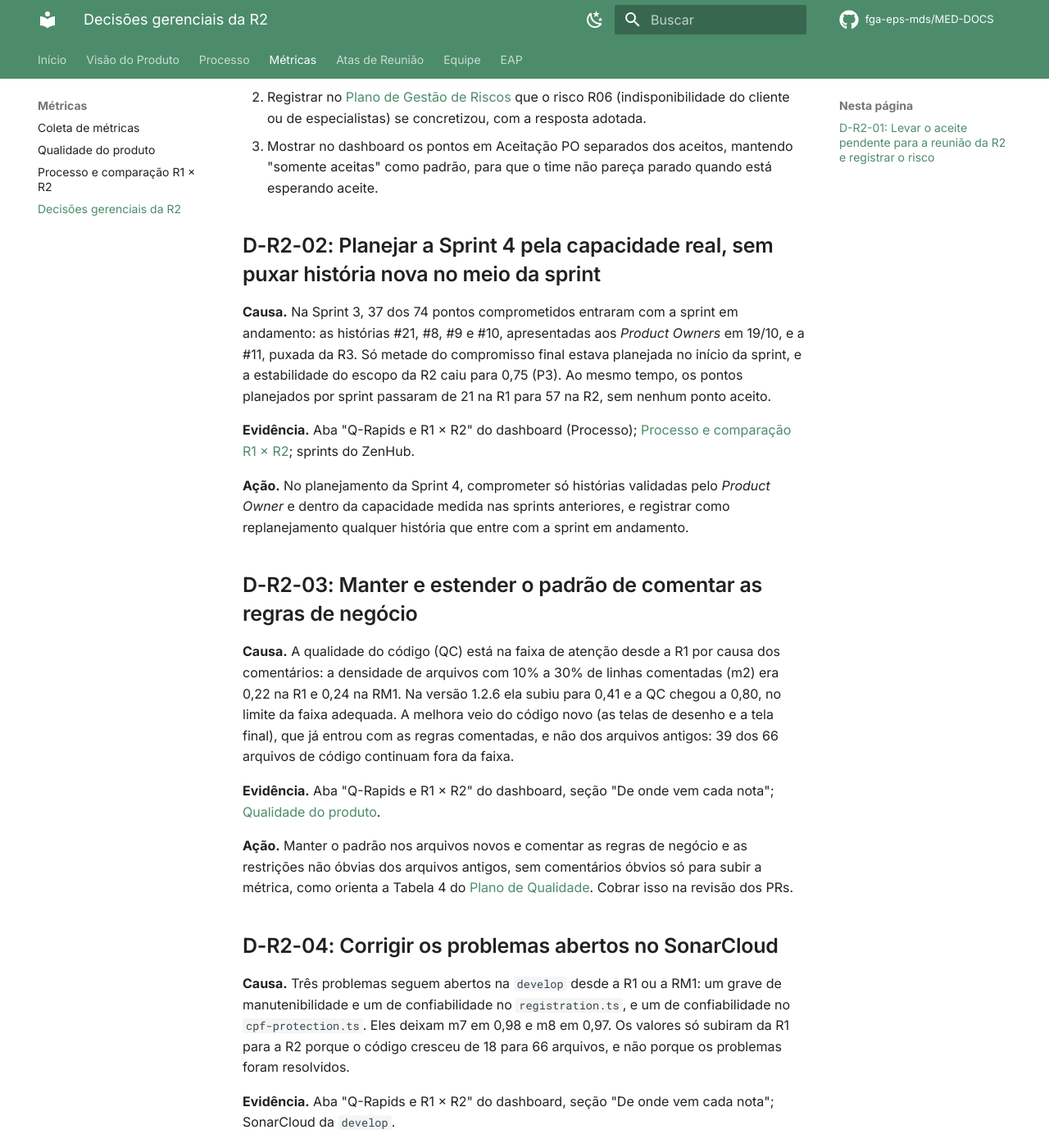
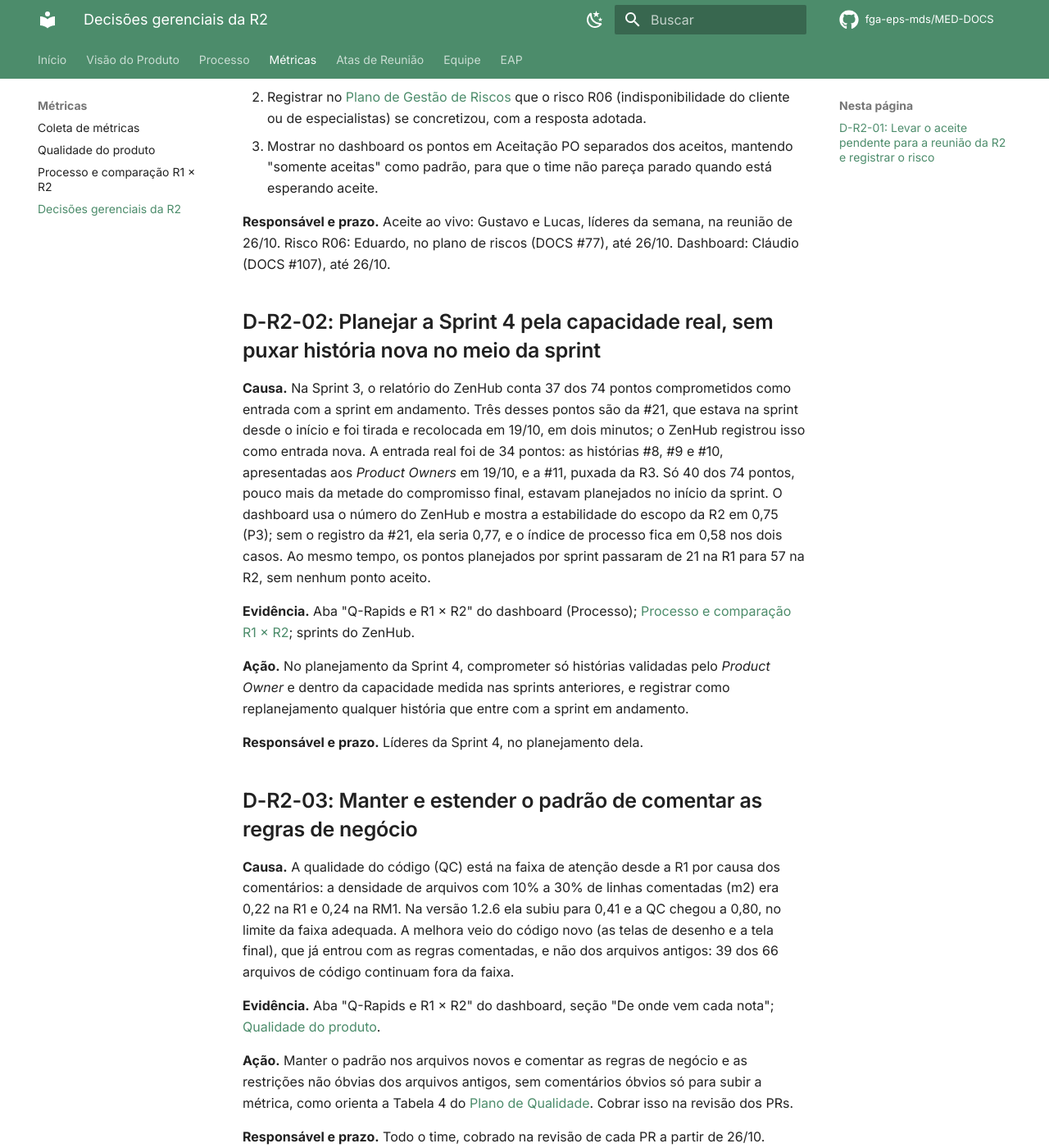
Before and after one commit to apollen27983/UNIEURO_MED-DOCS, an MkDocs documentation site: the page built from docs/metricas/decisoes-gerenciais-r2.md, in a window 1280 px wide and 1400 px high, scrolled down 1360 px. Shown: the whole window at 82% size. Built offline with MkDocs 1.6.1 and Material for MkDocs 9.7.7, drawn with Linux system fonts in a browser that asks for light colours; comment, search, counter and statistics services are not loaded; some of the changed text lies outside the part shown.

Commit message:
docs: ajusta as decisões conforme a revisão
Explica os pontos da #21 e inclui responsável e prazo.

```diff
--- a/docs/metricas/decisoes-gerenciais-r2.md
+++ b/docs/metricas/decisoes-gerenciais-r2.md
@@ -44,13 +44,22 @@ PO do ZenHub; encaminhamentos da Ata 10.
    "somente aceitas" como padrão, para que o time não pareça parado quando está
    esperando aceite.
 
+**Responsável e prazo.** Aceite ao vivo: Gustavo e Lucas, líderes da semana, na reunião
+de 26/10. Risco R06: Eduardo, no plano de riscos (DOCS #77), até 26/10. Dashboard:
+Cláudio (DOCS #107), até 26/10.
+
 ## D-R2-02: Planejar a Sprint 4 pela capacidade real, sem puxar história nova no meio da sprint
 
-**Causa.** Na Sprint 3, 37 dos 74 pontos comprometidos entraram com a sprint em
-andamento: as histórias #21, #8, #9 e #10, apresentadas aos *Product Owners* em 19/10,
-e a #11, puxada da R3. Só metade do compromisso final estava planejada no início da
-sprint, e a estabilidade do escopo da R2 caiu para 0,75 (P3). Ao mesmo tempo, os pontos
-planejados por sprint passaram de 21 na R1 para 57 na R2, sem nenhum ponto aceito.
+**Causa.** Na Sprint 3, o relatório do ZenHub conta 37 dos 74 pontos comprometidos como
+entrada com a sprint em andamento. Três desses pontos são da #21, que estava na sprint
+desde o início e foi tirada e recolocada em 19/10, em dois minutos; o ZenHub registrou
+isso como entrada nova. A entrada real foi de 34 pontos: as histórias #8, #9 e #10,
+apresentadas aos *Product Owners* em 19/10, e a #11, puxada da R3. Só 40 dos 74 pontos,
+pouco mais da metade do compromisso final, estavam planejados no início da sprint. O
+dashboard usa o número do ZenHub e mostra a estabilidade do escopo da R2 em 0,75 (P3);
+sem o registro da #21, ela seria 0,77, e o índice de processo fica em 0,58 nos dois
+casos. Ao mesmo tempo, os pontos planejados por sprint passaram de 21 na R1 para 57 na
+R2, sem nenhum ponto aceito.
 
 **Evidência.** Aba "Q-Rapids e R1 × R2" do dashboard (Processo);
 [Processo e comparação R1 × R2](processo-e-comparativo.md); sprints do ZenHub.
@@ -58,6 +67,8 @@ planejados por sprint passaram de 21 na R1 para 57 na R2, sem nenhum ponto aceit
 **Ação.** No planejamento da Sprint 4, comprometer só histórias validadas pelo *Product
 Owner* e dentro da capacidade medida nas sprints anteriores, e registrar como
 replanejamento qualquer história que entre com a sprint em andamento.
+
+**Responsável e prazo.** Líderes da Sprint 4, no planejamento dela.
 
 ## D-R2-03: Manter e estender o padrão de comentar as regras de negócio
 
@@ -76,6 +87,8 @@ restrições não óbvias dos arquivos antigos, sem comentários óbvios só par
 métrica, como orienta a Tabela 4 do
 [Plano de Qualidade](../processo/plano_de_qualidade.md). Cobrar isso na revisão dos PRs.
 
+**Responsável e prazo.** Todo o time, cobrado na revisão de cada PR a partir de 26/10.
+
 ## D-R2-04: Corrigir os problemas abertos no SonarCloud
 
 **Causa.** Três problemas seguem abertos na `develop` desde a R1 ou a RM1: um grave de
@@ -89,6 +102,8 @@ SonarCloud da `develop`.
 
 **Ação.** Corrigir os três problemas, o que leva m7 e m8 a 1,00, ou registrar a exceção,
 como pede a seção 6 do [Plano de Qualidade](../processo/plano_de_qualidade.md).
+
+**Responsável e prazo.** Artur, com o prazo definido por ele, até a R3.
 
 ## Pendência para a R3
 
```
